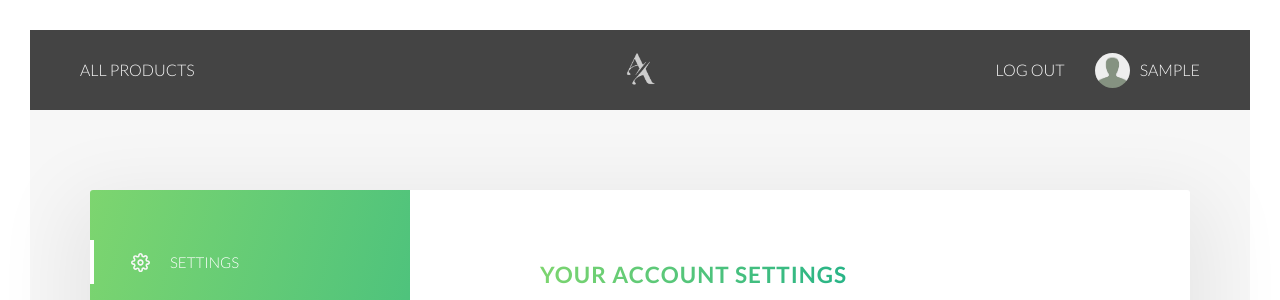
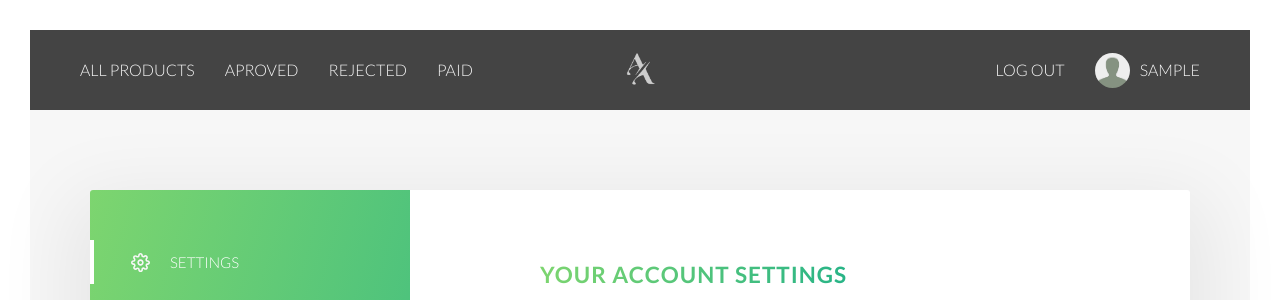
Before and after one commit to AhmedAli777/ahmed-market, a Node server app: page /me in a window 1280 px wide. Shown: the top 300 px of the page. Run offline with Node 20, Linux system fonts and the light colour scheme; the visitor is signed in with stand-in values (Sample User, id 1); some libraries are stand-ins or nearby versions.

Commit message:
accounts

```diff
--- a/views/_header.pug
+++ b/views/_header.pug
@@ -1,6 +1,12 @@
 header.header
     nav.nav.nav--tours
         a.nav__el(href='/') All products
+        if user
+          a.nav__el.nav__el--approved Aproved
+          a.nav__el.nav__el--rejected Rejected
+          a.nav__el.nav__el--paid Paid
+
+
     .header__logo
         img(src='/img/logo-white.png' alt='Natours logo')
     nav.nav.nav--user
```
